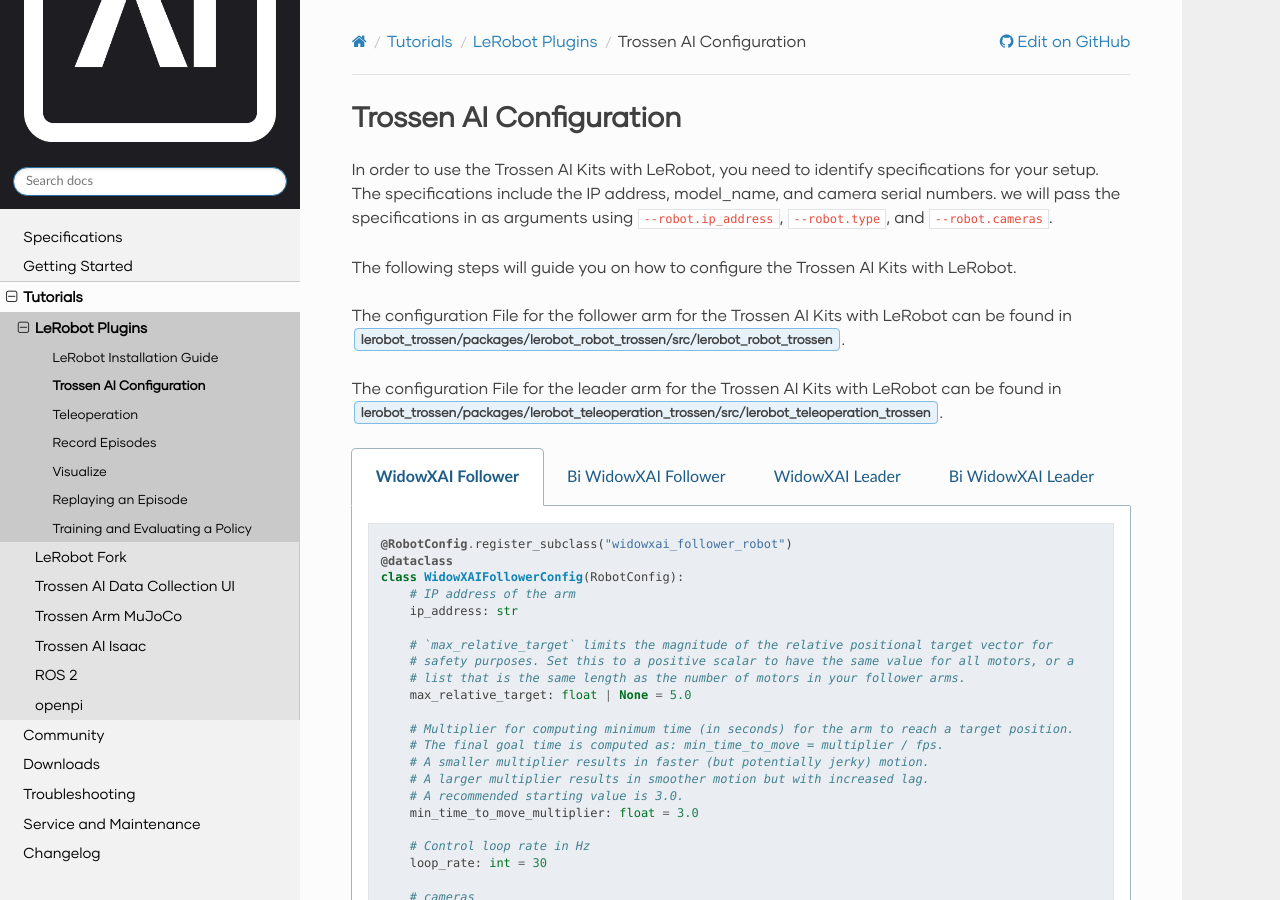
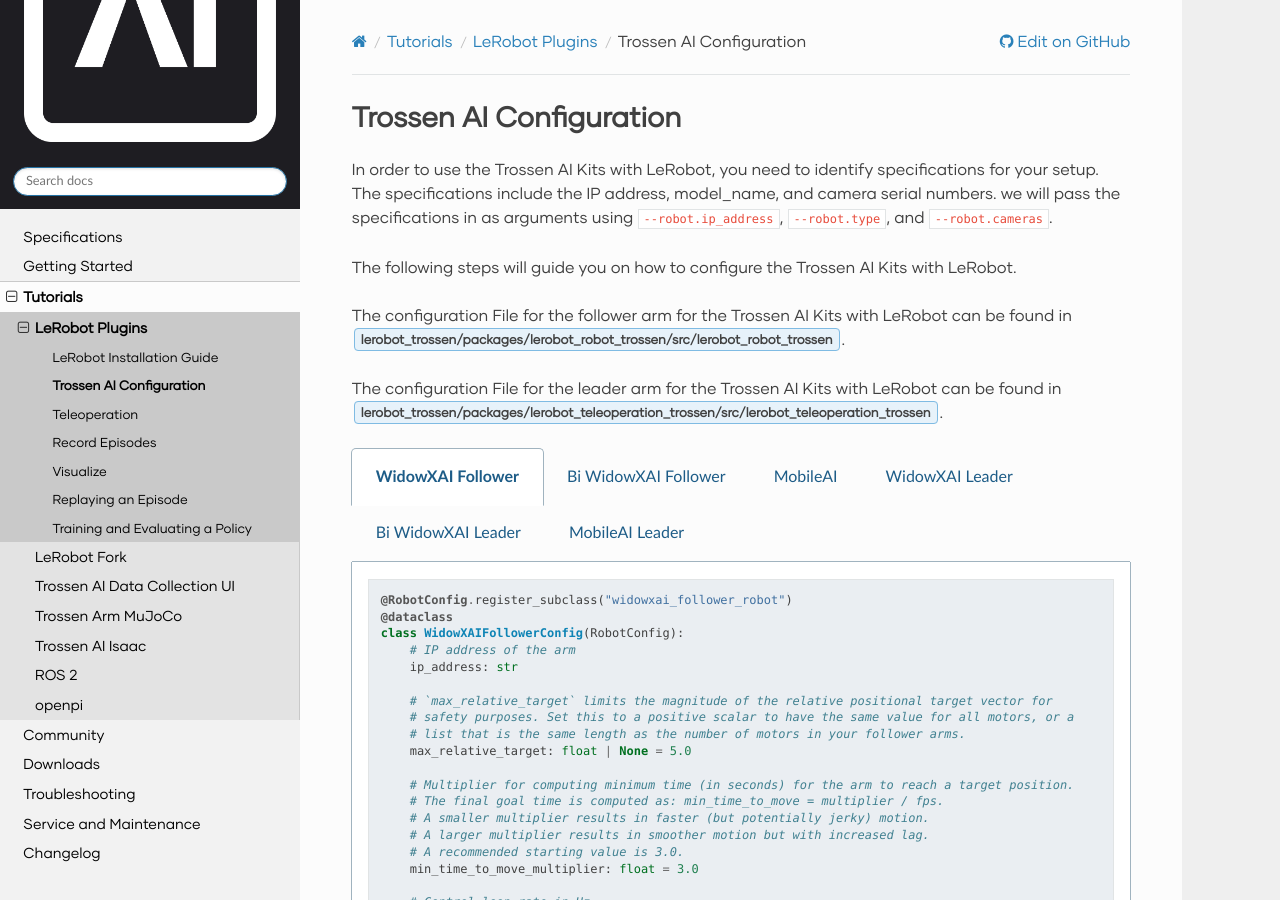
Before and after one commit to TrossenRobotics/trossen_arm, a Sphinx documentation site: the page built from docs/tutorials/lerobot_plugin/configuration.rst, in a window 1280 px wide and 900 px high. Built offline with Sphinx 7.4.7 and the Read the Docs theme 3.1.0, drawn with Linux system fonts in a browser that asks for light colours; some web fonts are replaced; pages that are not in the unit, such as notebooks, are missing from menus; part of the change alters nothing that is shown.

Commit message:
docs: Add MobileAI and MobileAI Leader robot configurations to LeRobot plugin documentation

```diff
--- a/docs/tutorials/lerobot_plugin/configuration.rst
+++ b/docs/tutorials/lerobot_plugin/configuration.rst
@@ -100,6 +100,18 @@ The configuration File for the leader arm for the Trossen AI Kits with LeRobot c
                 cameras: dict[str, CameraConfig] = field(default_factory=dict)
 
 
+    .. group-tab:: MobileAI
+
+        .. code-block:: python
+
+            @RobotConfig.register_subclass("mobileai_robot")
+            @dataclass
+            class MobileAIRobotConfig(BiWidowXAIFollowerRobotConfig):
+                # Mobile AI uses the same configuration as BiWidowXAIFollowerRobotConfig.
+                # The base of the kit does not require any configuration parameters.
+                enable_base_motor_torque: bool = False
+
+
     .. group-tab:: WidowXAI Leader
 
         .. code-block:: python
@@ -141,6 +153,17 @@ The configuration File for the leader arm for the Trossen AI Kits with LeRobot c
             class BiWidowXAILeaderRobotConfig(TeleoperatorConfig):
                 left_arm_ip_address: str
                 right_arm_ip_address: str
+
+
+    .. group-tab:: MobileAI Leader
+
+        .. code-block:: python
+
+            @TeleoperatorConfig.register_subclass("mobileai_leader_teleop")
+            @dataclass
+            class MobileAILeaderTeleopConfig(BiWidowXAILeaderRobotConfig):
+                # Mobile AI uses the same configuration as BiWidowXAILeaderRobotConfig.
+                pass
 
 Setup IP Address
 ----------------
```
